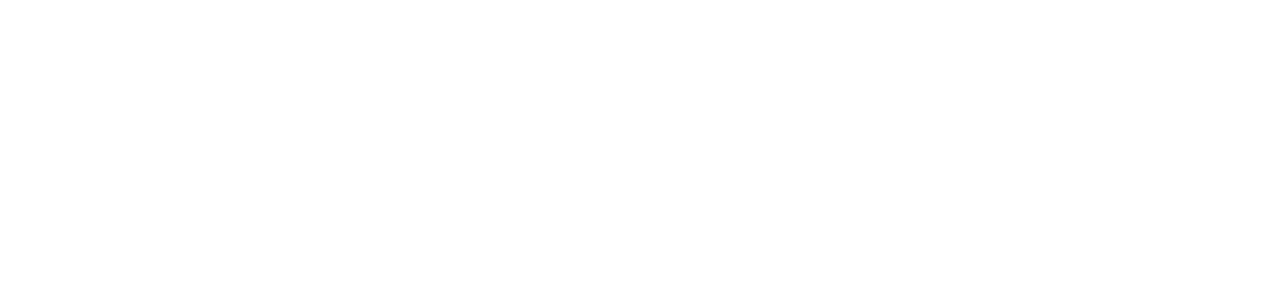
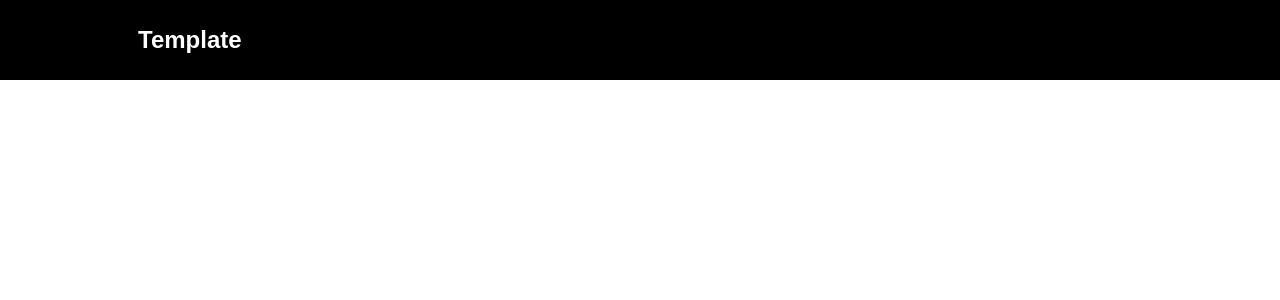
Before and after one commit to tpadilla10117/portfolio_template, a React (Create React App) app: page / in a window 1280 px wide. Shown: the top 300 px of the page. Built offline with nearby package versions, Linux system fonts and the light colour scheme.

Commit message:
installed react-scroll, and created additional styled components within Navbar.ksx and NavbarStyles.js

```diff
--- a/package.json
+++ b/package.json
@@ -16,6 +16,7 @@
     "react-icons": "^4.3.1",
     "react-router-dom": "^5.3.0",
     "react-scripts": "4.0.3",
+    "react-scroll": "^1.8.4",
     "react-transition-group": "^4.4.2",
     "sass": "^1.42.1",
     "styled-components": "^5.3.3",
--- a/src/components/App.js
+++ b/src/components/App.js
@@ -1,5 +1,6 @@
 import React, { useState } from 'react';
 import { Navbar} from './utils';
+import { BrowserRouter as Router } from 'react-router-dom';
 import { Route } from 'react-router-dom';
 import { CSSTransition } from 'react-transition-group';
 
@@ -10,8 +11,9 @@
 
   return (
     <div className="app">
-
-      <Navbar />
+      <Router>
+        <Navbar />
+      </Router>
 
     </div>
   );
--- a/src/components/layout/Navbar/Navbar.jsx
+++ b/src/components/layout/Navbar/Navbar.jsx
@@ -1,16 +1,26 @@
    /* THIS IS THE COMPONENT FOR THE NAVBAR: */
 
     import React from 'react'; //Keyboard VS Code Shortcut: rafce
-    import { Nav, NavbarContainer, NavLogo } from './NavbarStyles.js';
+    import { Nav, NavbarContainer, NavLogo, MobileIcon, NavMenu, NavItem, NavLinks } from './NavbarStyles.js';
 
     const Navbar = () => {
         return (
             <>
                 <Nav>
                     <NavbarContainer>
-                        <NavLogo>
+                        <NavLogo to='/'>
                             Template
                         </NavLogo>
+                        <MobileIcon>
+                            {/* <FaBars /> */}
+                        </MobileIcon>
+                        <NavMenu>
+                            <NavItem>
+                                <NavLinks to="about">
+
+                                </NavLinks>
+                            </NavItem>
+                        </NavMenu>
                     </NavbarContainer>
 
                 </Nav>
--- a/src/components/layout/Navbar/NavbarStyles.js
+++ b/src/components/layout/Navbar/NavbarStyles.js
@@ -2,12 +2,12 @@
 
 import styled from 'styled-components';
 import { Link as LinkReactRouter } from 'react-router-dom';
-/* import { Link as LinkScroll } from 'react-scroll'; */
+import { Link as LinkScroll } from 'react-scroll';
 
 export const Nav = styled.nav`
     background: #000;
     height: 80px;
-    margin-top: -80px;
+    /* margin-top: -80px; */
     display: flex;
     justify-content: center;
     align-items: center;
@@ -42,3 +42,48 @@
     font-weight: bold;
     text-decoration: none;
 `
+export const MobileIcon = styled.div`
+    display: none;
+
+    @media screen and (max-width: 768px) {
+        display: block;
+        position: absolute;
+        top: 0;
+        right: 0;
+        transform: translate(100%, 60%);
+        font-size: 1.8rem;
+        cursor: pointer;
+    }
+
+`
+
+export const NavMenu = styled.ul`
+    display: flex;
+    align-items: center;
+    list-style: none;
+    text-align: center;
+    margin-right: -22px;
+
+    @media screen and (max-width: 768px) {
+        display: none;
+    }
+`
+
+export const NavItem = styled.li`
+    height: 80px;
+`
+
+export const NavLinks = styled(LinkScroll)`
+    color: #fff;
+    display: flex;
+    align-items: center;
+    text-decoration: none;
+    padding: 0 1rem;
+    height: 100%;
+    cursor: pointer;
+
+    &.active {
+        border-bottom: 3px solid #01bf71;
+    }
+
+`
```
Also changed, not shown: 2 other files (tests, documents, lock files or other folders).
